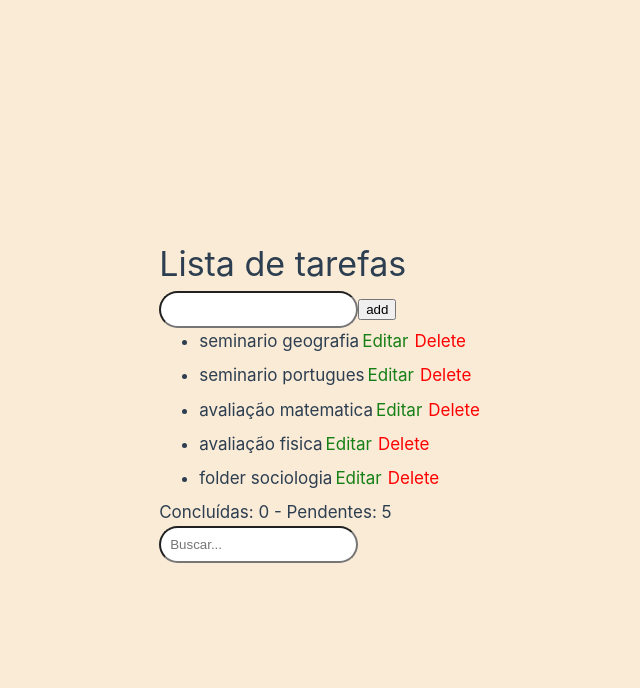
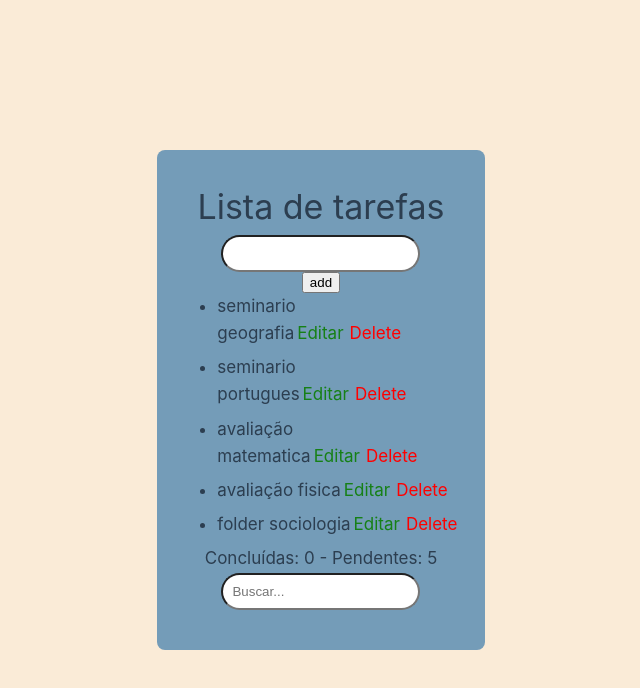
Before and after one commit to tiago-bah/tod_list, a Vue app: page / in a window 1280 px wide. Shown: the top 688 px of the page, without its empty margins (319-959 px from the left). Built offline with nearby package versions, Linux system fonts and the light colour scheme.

Commit message:
Update App.vue

```diff
--- a/src/App.vue
+++ b/src/App.vue
@@ -93,7 +93,17 @@ function editarTarefa(item) {
 .Delete{
   color: rgb(255, 0, 0);
 }
-
+.container{
+  justify-content: center;
+  align-items: center;
+  display: flex;
+  flex-direction: column;
+  width: 90%;
+  height: 90%;
+  background-color: rgb(116, 156, 184);
+  padding: 30px 20px 40px;
+  border-radius: 8px;
+}
 
 li{
   padding: 0 0 7px;
```
